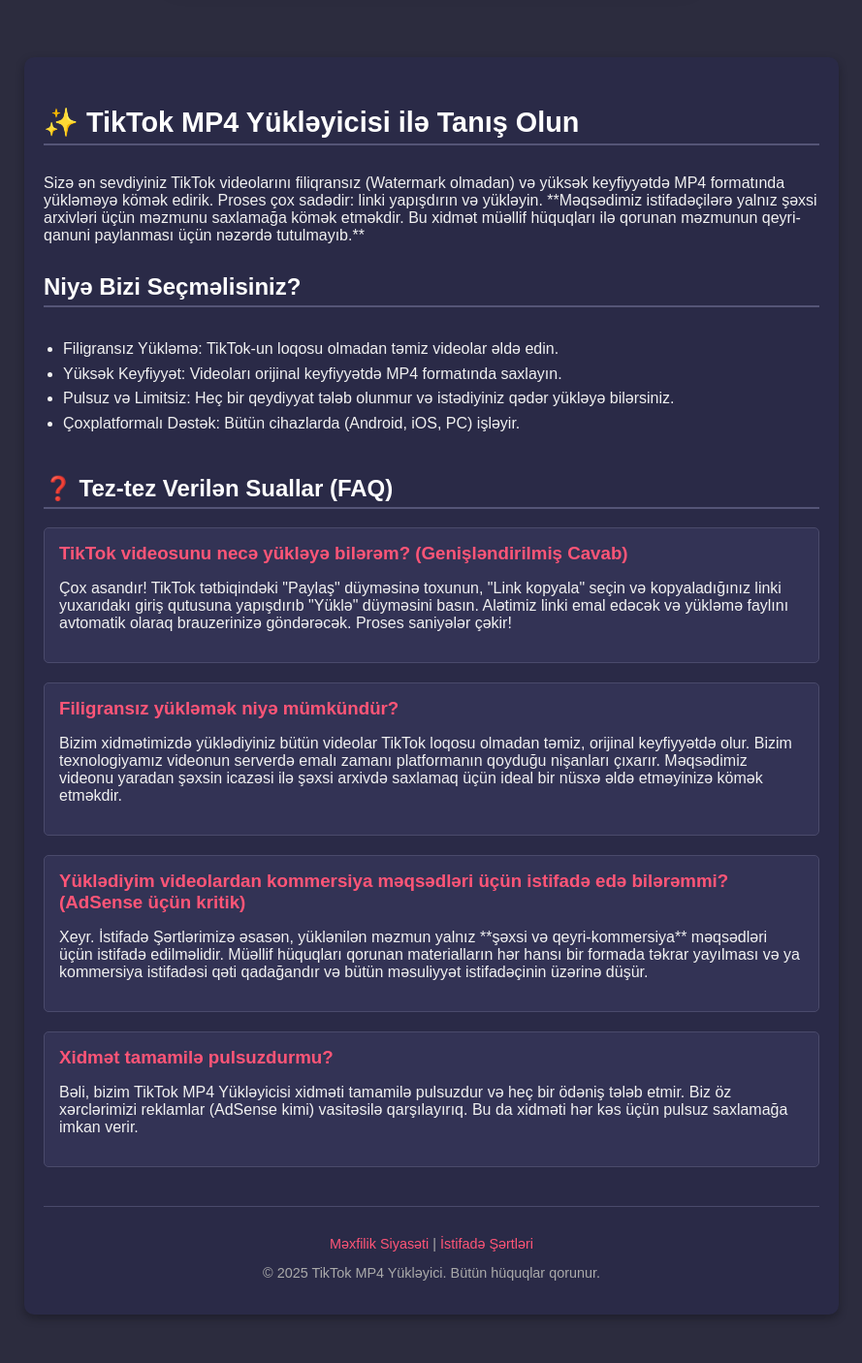
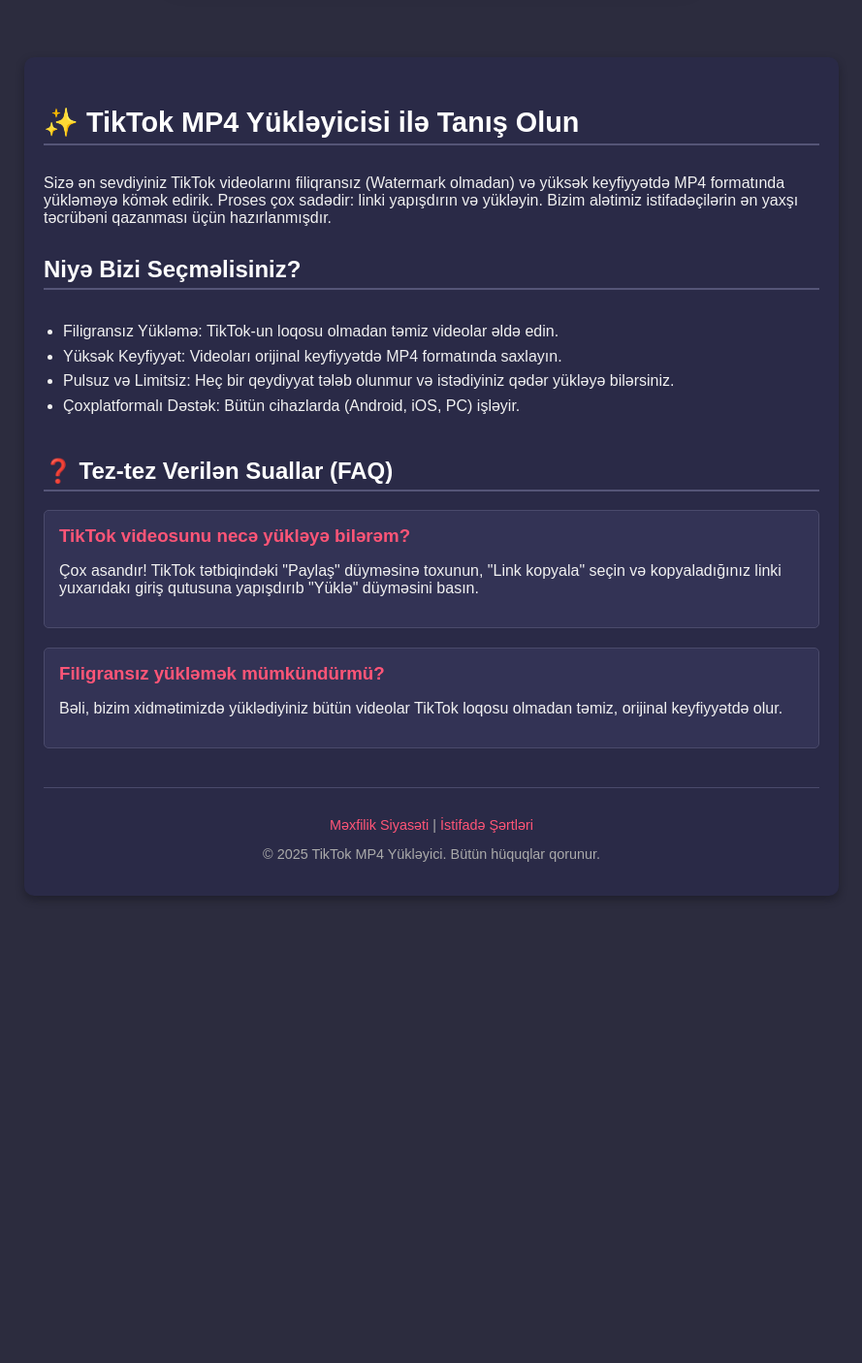
Before and after one commit to Emil-huseynli333/tikvidsave, a Flask app: page / in a window 1280 px wide. Shown: the part 354-1760 px from the top of the page at 97% size, without its empty margins (195-1084 px from the left). After the commit the page ends 1280 px from the top, so only its background shows below. Run offline with Flask 3, Linux system fonts and the light colour scheme.

Commit message:
refactor index.html-də bəzi dəyişikliklər edildi

```diff
--- a/templates/index.html
+++ b/templates/index.html
@@ -1,22 +1,23 @@
 <!DOCTYPE html>
 <html lang="az">
 <head>
-    <meta name="google-adsense-account" content="ca-pub-9598818157115502">
-    <script async src="https://pagead2.googlesyndication.com/pagead/js/adsbygoogle.js?client=ca-pub-9598818157115502"
-          crossorigin="anonymous"></script>
     <script async src="https://www.googletagmanager.com/gtag/js?id=G-6DER2XC4BK"></script>
     <script>
       window.dataLayer = window.dataLayer || [];
       function gtag(){dataLayer.push(arguments);}
       gtag('js', new Date());
+
       gtag('config', 'G-6DER2XC4BK');
     </script>
+
     <meta charset="UTF-8">
     <meta name="viewport" content="width=device-width, initial-scale=1.0">
+
     <link rel="icon" href="favicon.png" type="image/png">
+
     <title>TikTok MP4 Yükləyici</title>
+
     <style>
-        /* ... Mövcud stil kodlarınız ... */
         body {
             font-family: Arial, sans-serif;
             margin: 0;
@@ -26,7 +27,7 @@
             align-items: center;
             justify-content: flex-start;
             min-height: 100vh;
-            background-color: #2c2c3e;
+            background-color: #2c2c3e; /* Tünd arxa fon */
             color: #f1f1f1;
             padding-top: 50px;
         }
@@ -86,9 +87,14 @@
             animation: fadeIn 0.5s;
         }
 
+        /* DƏYİŞDİRİLMİŞ STATUS RƏNGLƏRİ */
         .loading { background-color: #4a4a6b; color: #ffeb3b; }
         .success { background-color: #4caf4f00; color: #ffffff; }
         .error { background-color: #f44336; color: #ffffff; }
+
+        /* ------------------------------------------------ */
+        /* YENİ MƏZMUN BLOKLARININ CSS STILLƏRİ */
+        /* ------------------------------------------------ */
 
         .content-container {
             max-width: 800px;
@@ -164,7 +170,7 @@
         <h1>✨ TikTok MP4 Yükləyicisi ilə Tanış Olun</h1>
         <p>
             Sizə ən sevdiyiniz TikTok videolarını filiqransız (Watermark olmadan) və yüksək keyfiyyətdə MP4 formatında yükləməyə kömək edirik. Proses çox sadədir: linki yapışdırın və yükləyin.
-            **Məqsədimiz istifadəçilərə yalnız şəxsi arxivləri üçün məzmunu saxlamağa kömək etməkdir. Bu xidmət müəllif hüquqları ilə qorunan məzmunun qeyri-qanuni paylanması üçün nəzərdə tutulmayıb.**
+            Bizim alətimiz istifadəçilərin ən yaxşı təcrübəni qazanması üçün hazırlanmışdır.
         </p>
 
         <h2>Niyə Bizi Seçməlisiniz?</h2>
@@ -180,23 +186,13 @@
         <h2>❓ Tez-tez Verilən Suallar (FAQ)</h2>
 
         <div class="faq-item">
-            <h3>TikTok videosunu necə yükləyə bilərəm? (Genişləndirilmiş Cavab)</h3>
-            <p>Çox asandır! TikTok tətbiqindəki "Paylaş" düyməsinə toxunun, "Link kopyala" seçin və kopyaladığınız linki yuxarıdakı giriş qutusuna yapışdırıb "Yüklə" düyməsini basın. Alətimiz linki emal edəcək və yükləmə faylını avtomatik olaraq brauzerinizə göndərəcək. Proses saniyələr çəkir!</p>
+            <h3>TikTok videosunu necə yükləyə bilərəm?</h3>
+            <p>Çox asandır! TikTok tətbiqindəki "Paylaş" düyməsinə toxunun, "Link kopyala" seçin və kopyaladığınız linki yuxarıdakı giriş qutusuna yapışdırıb "Yüklə" düyməsini basın.</p>
         </div>
 
         <div class="faq-item">
-            <h3>Filigransız yükləmək niyə mümkündür?</h3>
-            <p>Bizim xidmətimizdə yüklədiyiniz bütün videolar TikTok loqosu olmadan təmiz, orijinal keyfiyyətdə olur. Bizim texnologiyamız videonun serverdə emalı zamanı platformanın qoyduğu nişanları çıxarır. Məqsədimiz videonu yaradan şəxsin icazəsi ilə şəxsi arxivdə saxlamaq üçün ideal bir nüsxə əldə etməyinizə kömək etməkdir.</p>
-        </div>
-
-        <div class="faq-item">
-            <h3>Yüklədiyim videolardan kommersiya məqsədləri üçün istifadə edə bilərəmmi? (AdSense üçün kritik)</h3>
-            <p>Xeyr. İstifadə Şərtlərimizə əsasən, yüklənilən məzmun yalnız **şəxsi və qeyri-kommersiya** məqsədləri üçün istifadə edilməlidir. Müəllif hüquqları qorunan materialların hər hansı bir formada təkrar yayılması və ya kommersiya istifadəsi qəti qadağandır və bütün məsuliyyət istifadəçinin üzərinə düşür.</p>
-        </div>
-
-        <div class="faq-item">
-            <h3>Xidmət tamamilə pulsuzdurmu?</h3>
-            <p>Bəli, bizim TikTok MP4 Yükləyicisi xidməti tamamilə pulsuzdur və heç bir ödəniş tələb etmir. Biz öz xərclərimizi reklamlar (AdSense kimi) vasitəsilə qarşılayırıq. Bu da xidməti hər kəs üçün pulsuz saxlamağa imkan verir.</p>
+            <h3>Filigransız yükləmək mümkündürmü?</h3>
+            <p>Bəli, bizim xidmətimizdə yüklədiyiniz bütün videolar TikTok loqosu olmadan təmiz, orijinal keyfiyyətdə olur.</p>
         </div>
 
     </section>
@@ -211,8 +207,59 @@
 
 </div>
 <script>
-    /* ... JavaScript kodu olduğu kimi qalır ... */
-</script>
+        document.getElementById('download-form').addEventListener('submit', function(e) {
+            e.preventDefault();
+            const url = document.getElementById('tiktok-url').value;
+
+            updateStatus('Yükləmə hazırlanır, zəhmət olmasa gözləyin...', 'loading');
+
+            fetch('/yukle', {
+                method: 'POST',
+                headers: {
+                    'Content-Type': 'application/json',
+                },
+                body: JSON.stringify({ url: url })
+            })
+            .then(response => {
+                if (response.status === 404) {
+                    return response.json().then(data => {
+                        throw new Error(data.message || 'Video linki tapılmadı.');
+                    });
+                }
+                if (!response.ok) {
+                    throw new Error('Server Xətası: ' + response.status);
+                }
+                return response.json();
+            })
+            .then(data => {
+                if (data.success && data.download_url) {
+                    // Yükləməni başlat
+                    const link = document.createElement('a');
+                    link.href = data.download_url;
+                    link.target = '_blank';
+                    document.body.appendChild(link);
+                    link.click();
+                    document.body.removeChild(link);
+
+                    updateStatus('Yüklənmə tamamlandı. Başqa link daxil edin.', 'success');
+                } else {
+                    throw new Error(data.message || 'Gözlənilməz xəta baş verdi.');
+                }
+            })
+            .catch(error => {
+                updateStatus(error.message, 'error');
+                console.error('Error:', error);
+            });
+        });
+
+        function updateStatus(message, type) {
+            const statusDiv = document.getElementById('status-message');
+            statusDiv.className = type;
+            statusDiv.innerHTML = message;
+
+            statusDiv.style.display = 'block';
+        }
+    </script>
 
 </body>
 </html>
```
